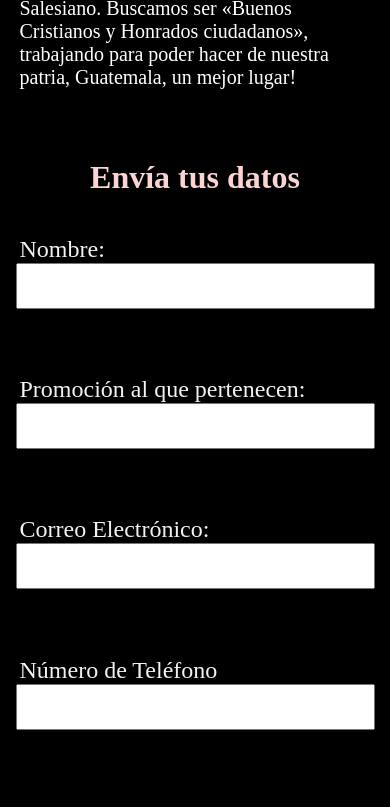
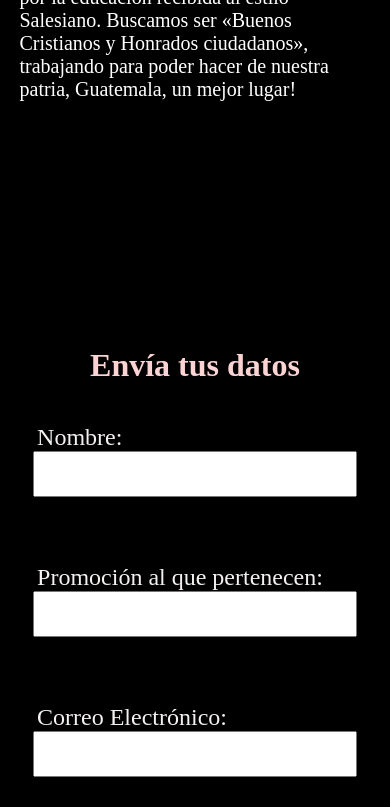
Before and after one commit to gladisgonzalez636/Tarjeta-de-presentacion-AAADD, a plain HTML site: page index.html in a window 390 px wide. Shown: the part 900-1707 px from the top of the page. Drawn offline with nearby package versions, Linux system fonts and the light colour scheme.

Commit message:
cambios de altura

```diff
--- a/style.css
+++ b/style.css
@@ -169,7 +169,7 @@ footer{
         display: flex;
         flex-direction: column;
         justify-content: start;
-
+        height: 100vh;
     }
 
     .contenedor {
@@ -200,8 +200,8 @@ footer{
         display: flex;
         flex-direction: column;
         align-items: center;
-        justify-content: start;
-        margin-top: 40%;
+        justify-content: end;
+
     }
 
     form {
@@ -212,7 +212,7 @@ footer{
     }
 
     input, select, label {
-        width: 100%;
+        width: 90%;
         font-family: 'Times New Roman';
     }
 
```
